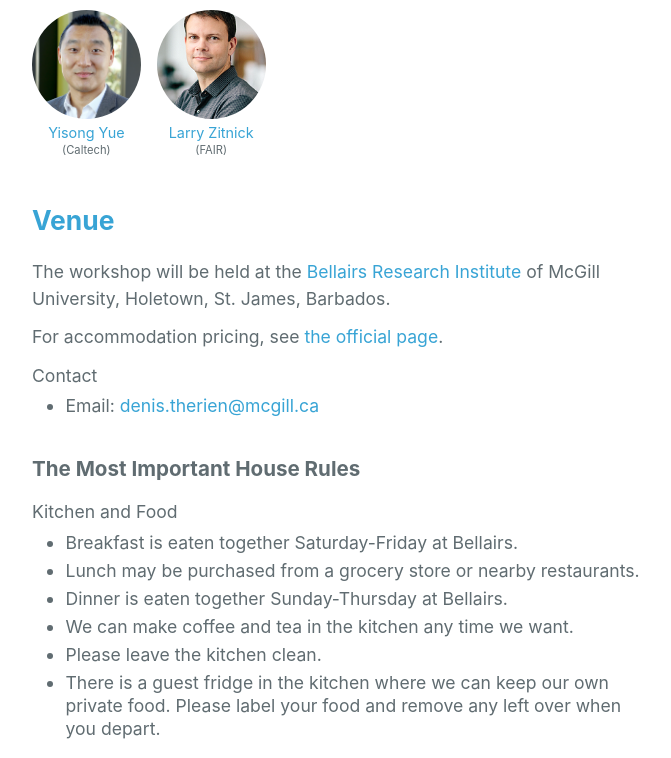
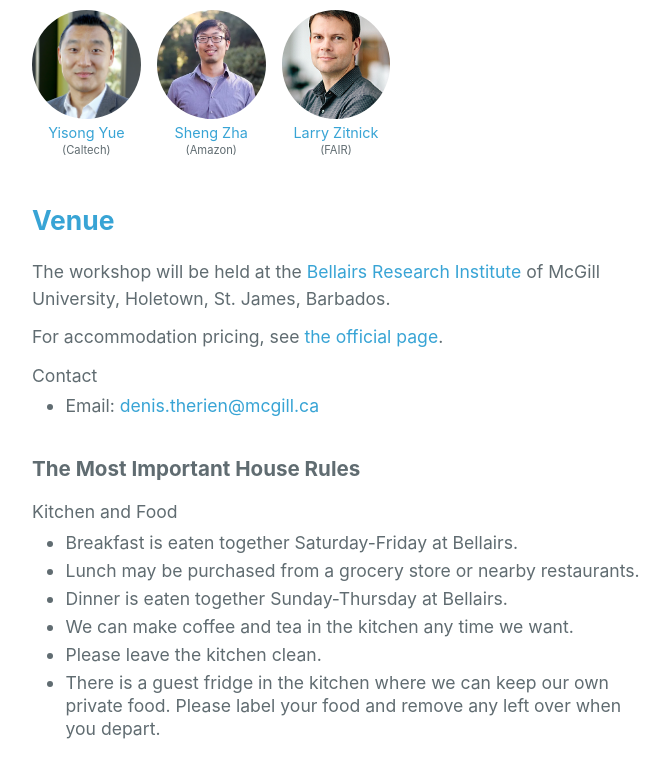
Before and after one commit to McGill-NLP/barbados-workshop-2026, a plain HTML site: page index.html in a window 1280 px wide. Shown: the part 3830-4588 px from the top of the page, without its empty margins (304-975 px from the left). Drawn offline with Linux system fonts and the light colour scheme.

Commit message:
Added new attendee

```diff
--- a/participant.html
+++ b/participant.html
@@ -25,5 +25,6 @@
     <li><a href="https://perouz.github.io" target="_blank"><img src="assets/participant/perouz_taslakian.png" />Perouz Taslakian</a>(ServiceNow Research)</li>
     <li><a href="https://engineering.princeton.edu/faculty/olga-troyanskaya" target="_blank"><img src="assets/participant/olga_troyanskaya.jpg" />Olga Troyanskaya</a>(Princeton/Flatiron Institute)</li>
     <li><a href="https://www.yisongyue.com" target="_blank"><img src="assets/participant/yisong_yue.jpg" />Yisong Yue</a>(Caltech)</li>
+    <li><a href="https://szha.ai" target="_blank"><img src="assets/participant/sheng_zha.png" />Sheng Zha</a>(Amazon)</li>
     <li><a href="http://larryzitnick.org" target="_blank"><img src="assets/participant/larry_zitnick.png" />Larry Zitnick</a>(FAIR)</li>
 </ul>
```
Also changed, not shown: assets/participant/sheng_zha.png (added).
